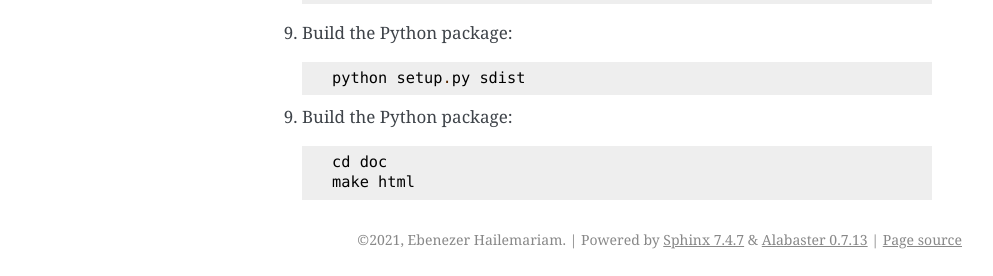
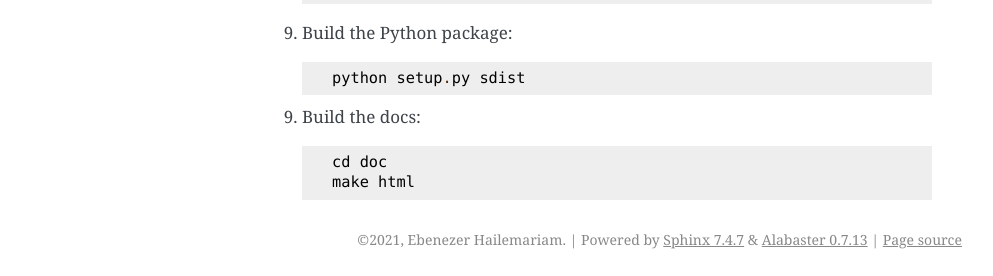
Before and after one commit to ebenh/django-flex-user, a Sphinx documentation site: the page built from docs/source/reference_implementation.rst, in a window 1280 px wide. Shown: the part 1236-1512 px from the top of the page, without its empty margins (148-1141 px from the left). Built offline with Sphinx 7.4.7, drawn with Linux system fonts in a browser that asks for light colours.

Commit message:
Updating documentation

```diff
--- a/docs/source/reference_implementation.rst
+++ b/docs/source/reference_implementation.rst
@@ -54,7 +54,7 @@ Running the reference implementation locally
 
     python setup.py sdist
 
-9. Build the Python package::
+9. Build the docs::
 
     cd doc
     make html
```
